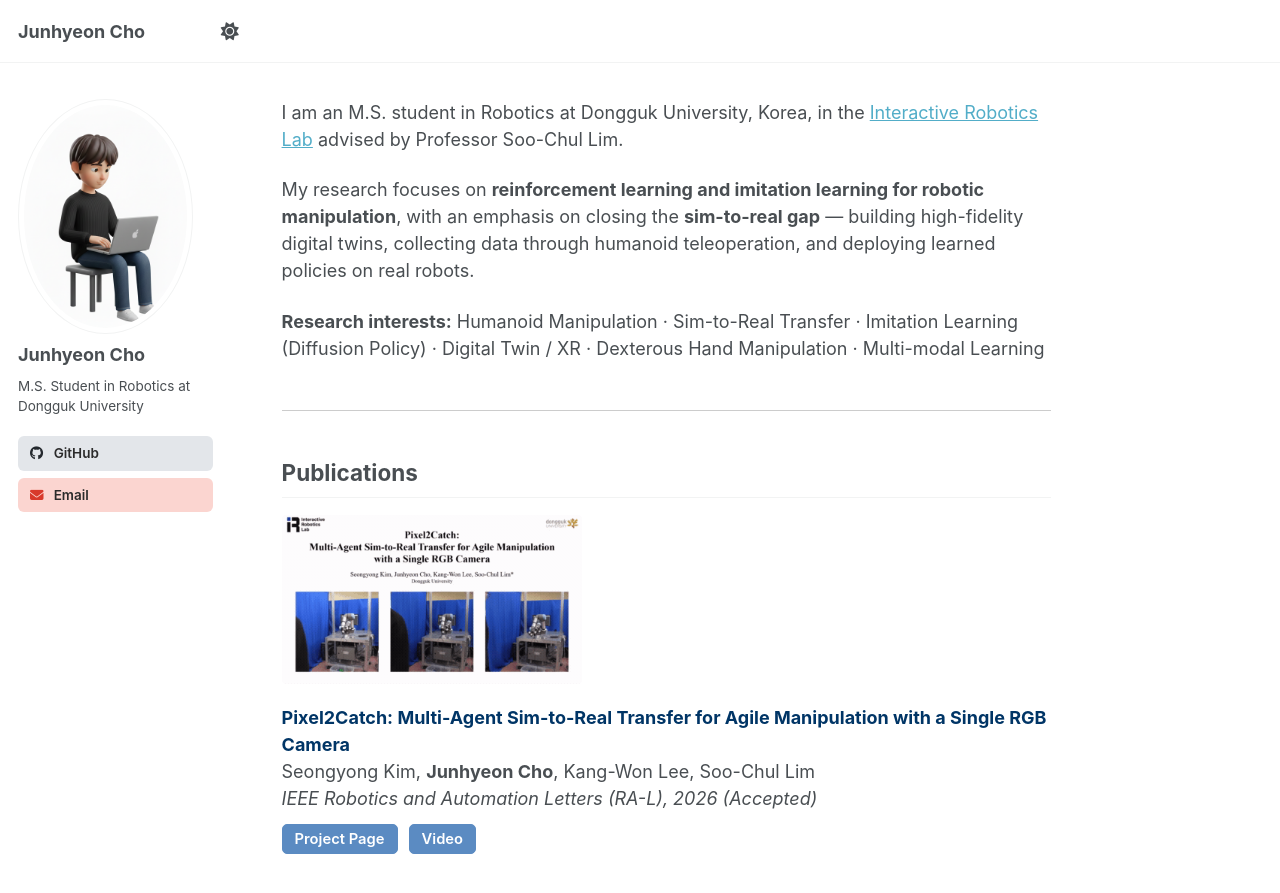
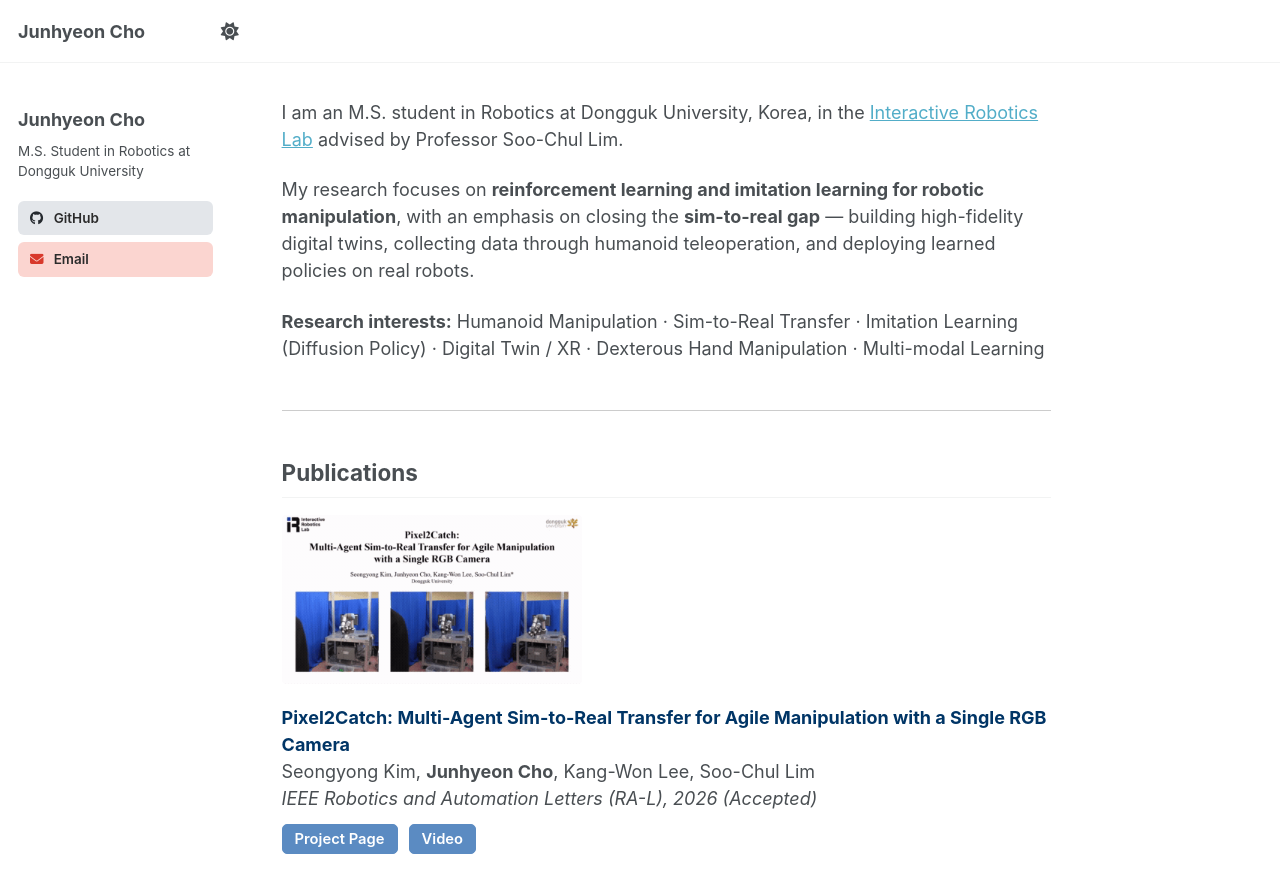
Before and after one commit to JayCho01/JayCho01.github.io, a Jekyll site: the page built from _pages/about.md, in a window 1280 px wide and 900 px high. Shown: the top 893 px of the window. Built offline with Jekyll 4.4.1, drawn with Linux system fonts in a browser that asks for light colours; a script that is not in the unit is left out.

Commit message:
Leave profile photo empty; hide avatar when unset
Co-Authored-By: Claude Opus 4.8 (1M context) <noreply@anthropic.com>

```diff
--- a/_config.yml
+++ b/_config.yml
@@ -22,7 +22,7 @@ repository               : "JayCho01/JayCho01.github.io"
 #               Additional customization can be done by editing /_includes/author-profile.html
 author:
   # Biographic information
-  avatar           : "bio_photo.png"
+  avatar           : # "bio_photo.png" — add a profile photo to /images/ and set the filename here
   name             : "Junhyeon Cho"
   pronouns         : # example: "she/her"
   bio              : "M.S. Student in Robotics at Dongguk University"
--- a/_includes/author-profile.html
+++ b/_includes/author-profile.html
@@ -6,6 +6,7 @@
 
 <div itemscope itemtype="http://schema.org/Person">
 
+  {% if author.avatar %}
   <div class="author__avatar">
     {% if author.avatar contains "://" %}
     	<img src="{{ author.avatar }}" alt="{{ author.name }}"  fetchpriority="high" />
@@ -13,6 +14,7 @@
     	<img src="{{ author.avatar | prepend: "/images/" | prepend: base_path }}" class="author__avatar" alt="{{ author.name }}"  fetchpriority="high" />
     {% endif %}
   </div>
+  {% endif %}
 
   <div class="author__content">
     <h3 class="author__name">{{ author.name }}</h3>
```
Also changed, not shown: images/bio_photo.png (deleted).
